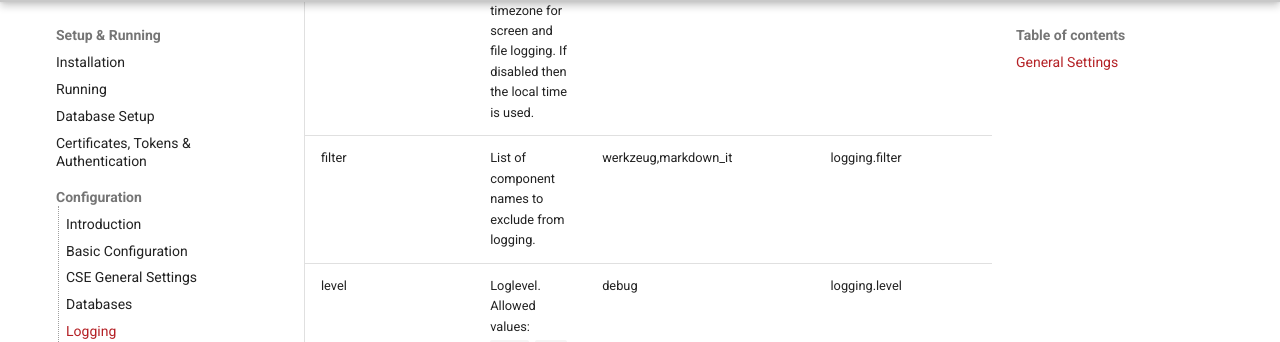
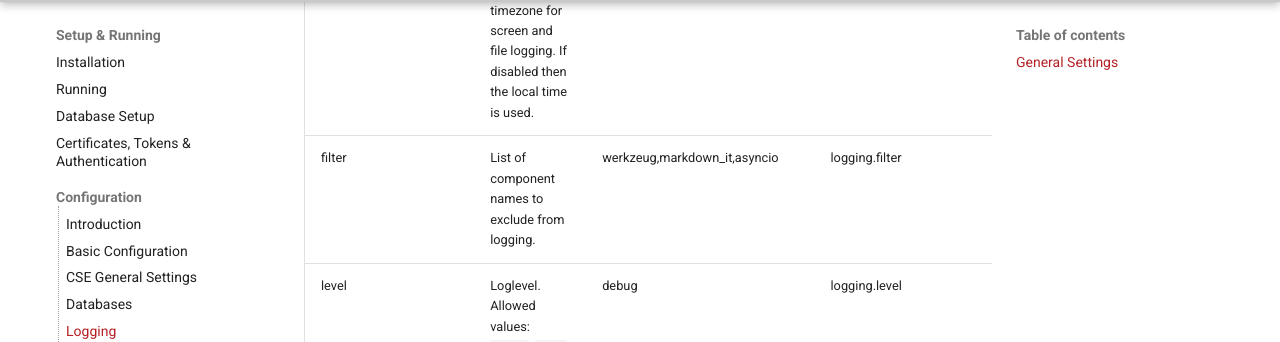
Before and after one commit to ankraft/ACME-oneM2M-CSE-mkdocs, an MkDocs documentation site: the page built from docs/setup/Configuration-logging.md, in a window 1280 px wide and 900 px high, scrolled down 886 px. Shown: the part 110-452 px from the top of the window. Built offline with MkDocs 1.6.1 and Material for MkDocs 9.7.7, drawn with Linux system fonts in a browser that asks for light colours; comment, search, counter and statistics services are not loaded.

Commit message:
Corrected logging filter description

```diff
--- a/docs/setup/Configuration-logging.md
+++ b/docs/setup/Configuration-logging.md
@@ -18,7 +18,7 @@ These are the general logging settings.
 | enableFileLogging     | Enable logging to file.                                                                                                                                            | false                                                                                     | logging.enableFileLogging     |
 | enableScreenLogging   | Enable logging to the screen.                                                                                                                                      | true                                                                                      | logging.enableScreenLogging   |
 | enableUTCTimezone     | Enable UTC timezone for screen and file logging. If disabled then the local time is used.                                                                          | False                                                                                     | logging.enableUTCTimezone     |
-| filter                | List of component names to exclude from logging.                                                                                                                   | werkzeug,markdown_it                                                                      | logging.filter                |
+| filter                | List of component names to exclude from logging.                                                                                                                   | werkzeug,markdown_it,asyncio                                                              | logging.filter                |
 | level                 | Loglevel. Allowed values: `debug`, `info`, `warning`, `error`, `off`.<br/>See also command line argument [–log-level](../setup/Running.md#command-line-arguments). | debug                                                                                     | logging.level                 |
 | maxLogMessageLength   | Maximum length of a log message. Longer messages will be truncated. A value of 0 means no truncation.                                                              | 1000 characters                                                                           | logging.maxLogMessageLength   |
 | path                  | Pathname for log files.                                                                                                                                            | [${basic.config:baseDirectory}](../setup/Configuration-basic.md#basic-configuration)/logs | logging.path                  |
```
